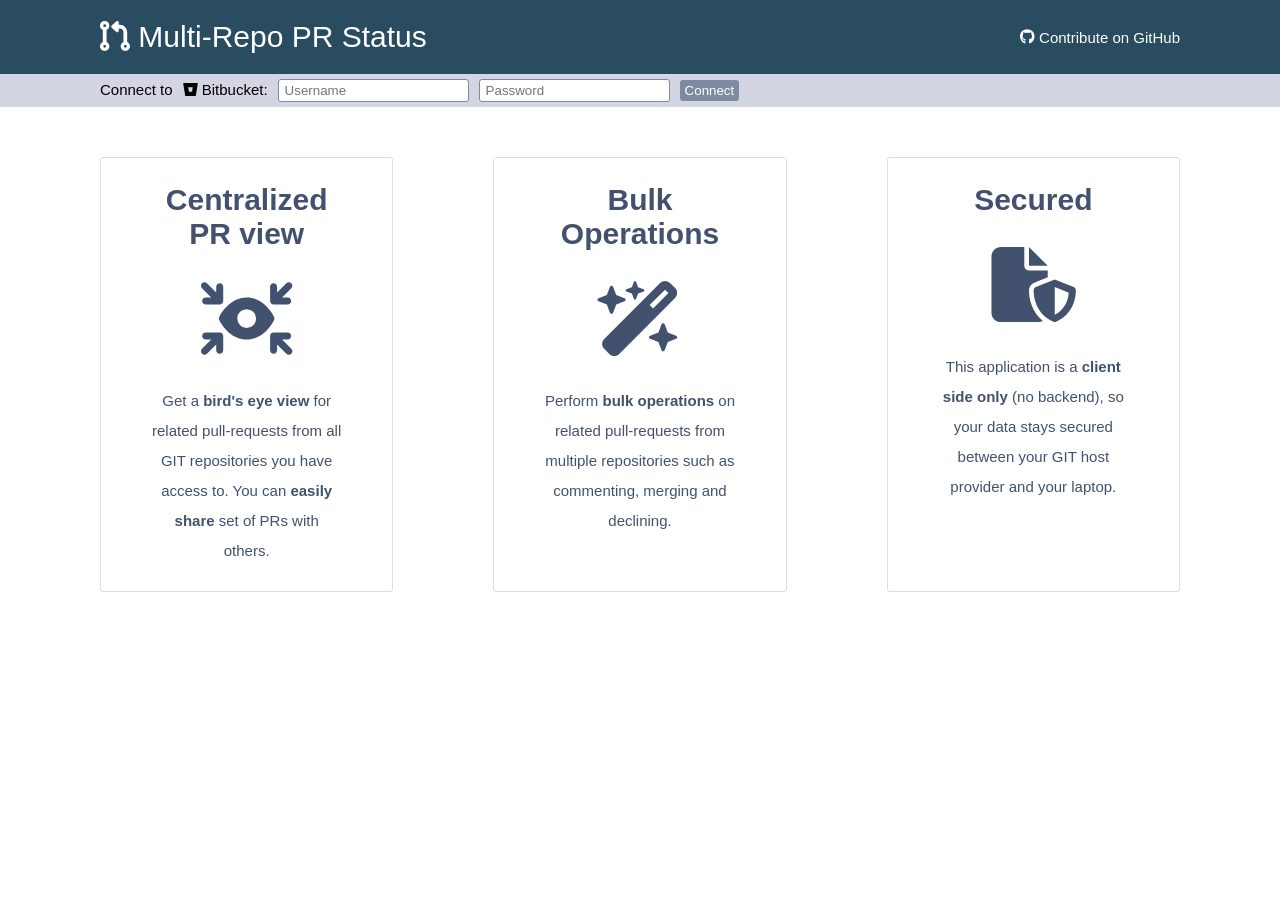
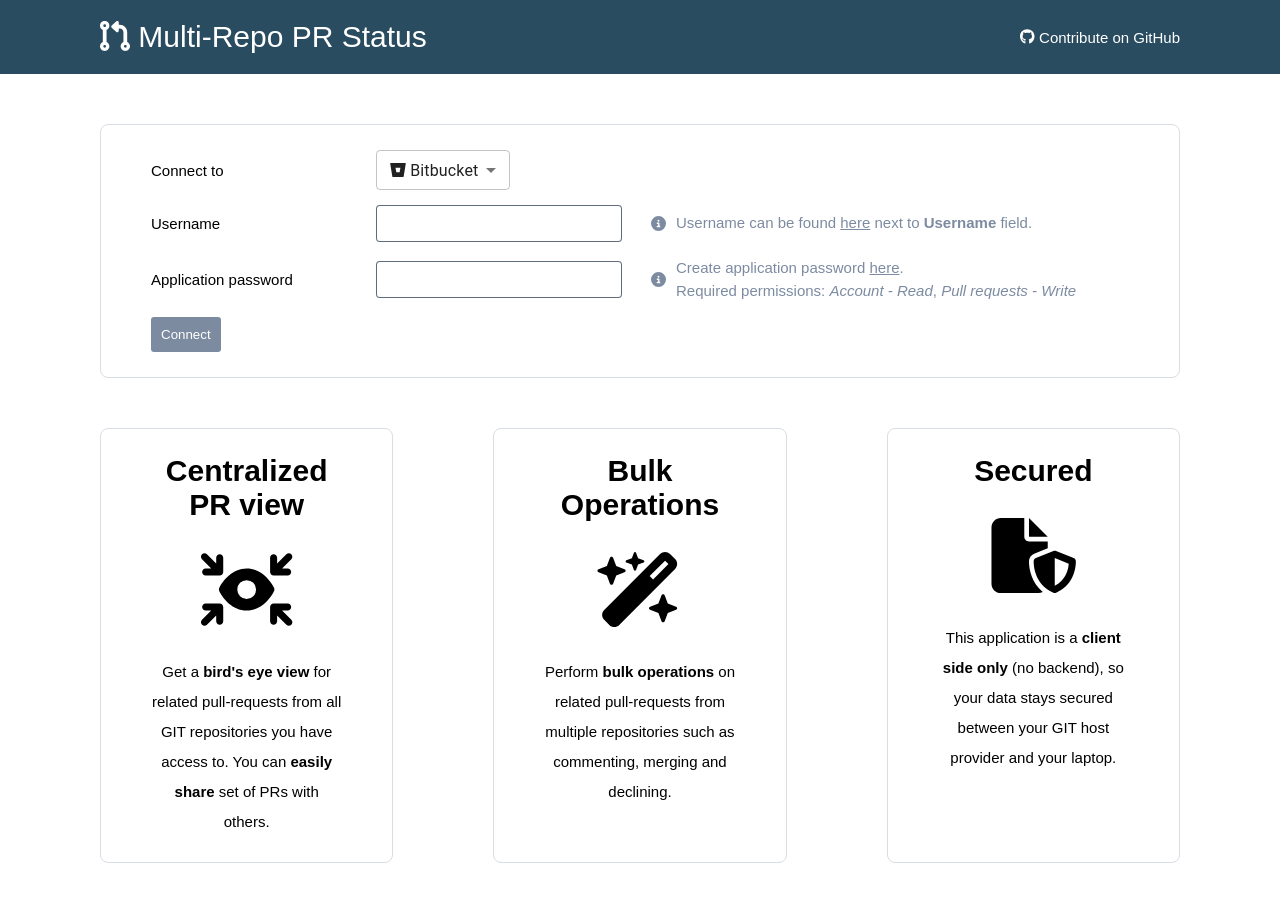
Before and after one commit to algosec/multi-repo-pr-status, a React (Create React App) app: page /multi-repo-pr-status/home in a window 1280 px wide. Shown: the top 902 px of the page. Before the commit the page ends 800 px from the top, so only its background shows below. Built offline with nearby package versions, Linux system fonts and the light colour scheme.

Commit message:
improve login UI (#29)

```diff
--- a/src/App.css
+++ b/src/App.css
@@ -24,9 +24,7 @@
 
 .App-body {
   padding: 50px 100px;
-  height: calc(100vh - 176px);
 }
-
 
 .Sub-header {
   background: #d3d5e3;
--- a/src/components/DataSourceHeader.tsx
+++ b/src/components/DataSourceHeader.tsx
@@ -1,24 +1,13 @@
-import {FontAwesomeIcon} from "@fortawesome/react-fontawesome";
-import {faBitbucket} from "@fortawesome/free-brands-svg-icons";
 import React from "react";
 import {DataSourceInfo} from "../services/DataSourceProvider";
+import {DataSourceIcon} from "./DataSourceIcon";
 
 interface DataSourceHeaderProps {
   dataSourceInfo: DataSourceInfo;
 }
 
 export const DataSourceHeader = React.memo((props: DataSourceHeaderProps) => {
-
-  function getDataSourceIcon() {
-    switch (props.dataSourceInfo.type) {
-      case "Bitbucket": return faBitbucket;
-      default: throw Error(`Unknown data source ${props.dataSourceInfo.type}`);
-    }
-  }
-
-  return (
-    <span>
-      Connected to <b><FontAwesomeIcon icon={getDataSourceIcon()} /> {props.dataSourceInfo.type}</b> as <b>{props.dataSourceInfo.credentials.username}</b>
-    </span>
-  );
+  return <span>
+    Connected to <b><DataSourceIcon type={props.dataSourceInfo.type} /> {props.dataSourceInfo.type}</b> as <b>{props.dataSourceInfo.credentials.username}</b>
+  </span>;
 });
--- /dev/null
+++ b/src/components/DataSourceIcon.tsx
@@ -0,0 +1,19 @@
+import {DataSourceType} from "../services/DataSourceProvider";
+import React from "react";
+import {faBitbucket} from "@fortawesome/free-brands-svg-icons";
+import {FontAwesomeIcon} from "@fortawesome/react-fontawesome";
+
+export interface DataSourceIconProps {
+  type: DataSourceType;
+}
+
+function getDataSourceIcon(type: DataSourceType) {
+  switch (type) {
+    case "Bitbucket": return faBitbucket;
+    default: throw Error(`Unknown data source ${type}`);
+  }
+}
+
+export const DataSourceIcon = React.memo((props: DataSourceIconProps) => {
+  return <FontAwesomeIcon icon={getDataSourceIcon(props.type)} />;
+});
--- a/src/components/InitialSyncIndicator.css
+++ b/src/components/InitialSyncIndicator.css
@@ -1,6 +1,6 @@
 .center-box {
     width: 100%;
-    height: 100%;
+    height: calc(100vh - 200px);
     display: flex;
     flex-direction: column;
     justify-content: center;
--- a/src/components/home/HomePage.css
+++ b/src/components/home/HomePage.css
@@ -1,21 +1,25 @@
-.box-holder {
+.home-page .box-holder {
     display: flex;
 }
+.home-page .box-holder:not(:last-child) {
+    margin-bottom: 50px;
+}
 
-.box-holder .box {
+.home-page .box-holder .box {
     flex: 1;
     border: 1px #d8dee4 solid;
     margin: 0 50px;
     padding: 25px 50px;
+    border-radius: 8px;
 }
-.box-holder .box:last-child {
+.home-page .box-holder .box:last-child {
     margin-right: 0;
 }
-.box-holder .box:first-child {
+.home-page .box-holder .box:first-child {
     margin-left: 0;
 }
 
-.box-holder .box .box-header {
+.home-page .box-holder .box .box-header {
     display: flex;
     flex-direction: column;
     justify-content: center;
@@ -23,16 +27,16 @@
     text-align: center;
 }
 
-.box-holder .box .box-header h1 {
+.home-page .box-holder .box .box-header h1 {
     margin: 0;
 }
 
-.box-holder .box .icon {
+.home-page .box-holder .box .icon {
     font-size: 5em;
     margin: 30px 0;
 }
 
-.box-holder .box .box-header .content {
+.home-page .box-holder .box .box-header .content {
     line-height: 30px;
     flex: 1;
 }
--- a/src/components/home/HomePage.tsx
+++ b/src/components/home/HomePage.tsx
@@ -7,9 +7,11 @@ import React from "react";
 export function HomePage() {
 
   return (
-    <div>
-      <div className="Sub-header">
-        <AuthPanel />
+    <div className="home-page">
+      <div className="box-holder">
+        <div className="box">
+          <AuthPanel />
+        </div>
       </div>
       <div className="box-holder">
           <div className="box">
--- a/src/components/home/auth/AuthPanel.css
+++ b/src/components/home/auth/AuthPanel.css
@@ -1,13 +1,37 @@
-.auth-row *:not(:last-child) {
+.auth-row {
+    display: flex;
+    margin-bottom: 15px;
+    align-items: center;
+}
+
+.auth-row > .title {
+    width: 225px;
+}
+.auth-row > .section {
+    width: 275px;
+}
+.auth-row > .info {
+    flex: 1;
+    color: #7D8BA1;
+    display: flex;
+    align-items: center;
+    line-height: 1.5em;
+}
+.auth-row > .info > .info-icon {
     margin-right: 10px;
 }
 
 .error-message {
     color: red;
+    padding-left: 25px;
 }
 
 .auth-row input {
     border-radius: 3px;
     border: 1px #7D8BA1 solid;
-    padding: 3px 6px;
+    padding: 6px 12px;
 }
+
+.data-source-type {
+    margin-right: 15px;
+}
--- a/src/components/home/auth/AuthPanel.tsx
+++ b/src/components/home/auth/AuthPanel.tsx
@@ -1,38 +1,49 @@
-import {faBitbucket} from '@fortawesome/free-brands-svg-icons';
+import {faInfoCircle} from '@fortawesome/free-solid-svg-icons';
 import {FontAwesomeIcon} from "@fortawesome/react-fontawesome";
 import React, {useCallback, useState} from "react";
-import {DataSourceInfo, generateDataSource} from "../../../services/DataSourceProvider";
+import {
+  DATA_SOURCE_TYPES,
+  DataSourceInfo,
+  DataSourceType,
+  generateDataSource
+} from "../../../services/DataSourceProvider";
 import {useNavigate} from "react-router-dom";
 import './AuthPanel.css';
-import {BitbucketAuthPopover} from "./BitbucketAuthPopover";
 import {useAppDispatch} from "../../../state/store";
 import {updateDataSourceInfo} from "../../../state/dataSourceInfo.slice";
+import {MenuItem, Select, TextField} from "@mui/material";
+import type {SelectChangeEvent} from "@mui/material";
+import {DataSourceIcon} from "../../DataSourceIcon";
+
+const CONNECT_TO_OPTIONS = DATA_SOURCE_TYPES.map(type => <MenuItem key={type} value={type}><DataSourceIcon type={type} /> {type}</MenuItem>);
 
 export function AuthPanel() {
 
   const dispatch = useAppDispatch();
 
-  const [user, setUser] = useState<string>('');
-  const [pass, setPass] = useState<string>('');
+  const [type, setType] = useState<DataSourceType>(DATA_SOURCE_TYPES[0]);
+  const [username, setUsername] = useState<string>('');
+  const [password, setPassword] = useState<string>('');
   const [errorMessage, setErrorMessage] = useState<string|null>(null);
   const navigate = useNavigate();
 
-  const updateUser = useCallback((e:  React.ChangeEvent<HTMLInputElement>) => setUser(e.target.value), []);
-  const updatePass = useCallback((e:  React.ChangeEvent<HTMLInputElement>) => setPass(e.target.value), []);
+  const updateType = useCallback((e:  SelectChangeEvent<DataSourceType>) => setType(e.target.value as DataSourceType), []);
+  const updateUser = useCallback((e:  React.ChangeEvent<HTMLInputElement>) => setUsername(e.target.value), []);
+  const updatePass = useCallback((e:  React.ChangeEvent<HTMLInputElement>) => setPassword(e.target.value), []);
 
   async function save() {
     setErrorMessage(null);
 
-    if (!user || !pass) {
+    if (!username || !password) {
       setErrorMessage("Fill credentials and try again");
       return;
     }
 
     const dataSourceInfo: DataSourceInfo = {
-      type: "Bitbucket",
+      type,
       credentials: {
-        username: user,
-        password: pass
+        username,
+        password,
       },
     };
 
@@ -49,19 +60,63 @@ export function AuthPanel() {
   }
 
   return (
-    <div className="auth-row">
-      <span>Connect to</span>
-      <BitbucketAuthPopover>
-        <span><FontAwesomeIcon icon={faBitbucket} /> Bitbucket:</span>
-      </BitbucketAuthPopover>
-      <label>
-        <input type="text" name="user" value={user} placeholder="Username" onChange={updateUser}/>
-      </label>
-      <label>
-        <input type="password" name="pass" placeholder="Password" onChange={updatePass} />
-      </label>
-      <button onClick={save} className="link-button">Connect</button>
+    <div>
+      <div className="auth-row">
+        <div className="title">Connect to</div>
+        <div className="section">
+          <Select value={type} onChange={updateType} size="small">
+            {CONNECT_TO_OPTIONS}
+          </Select>
+        </div>
+      </div>
+
+      <div className="auth-row">
+        <div className="title">Username</div>
+        <div className="section">
+          <TextField
+            name="user"
+            value={username}
+            onChange={updateUser}
+          />
+        </div>
+        <div className="info">
+          <FontAwesomeIcon icon={faInfoCircle} className="info-icon" />
+          <UsernameInfoBitbucket />
+        </div>
+      </div>
+
+      <div className="auth-row">
+        <div className="title">Application password</div>
+        <div className="section">
+          <TextField
+            name="password"
+            type="password"
+            value={password}
+            onChange={updatePass}
+          />
+        </div>
+        <div className="info">
+          <FontAwesomeIcon icon={faInfoCircle} className="info-icon" />
+          <PasswordInfoBitbucket />
+        </div>
+      </div>
+
+      <button onClick={save} className="link-button spacious">Connect</button>
       {errorMessage && <span className="error-message">{errorMessage}</span>}
     </div>
   );
 }
+
+function UsernameInfoBitbucket() {
+  return <div>
+    Username can be found <a href="https://bitbucket.org/account/settings/" target="_blank" rel="noreferrer">here</a> next to <b>Username</b> field.
+  </div>;
+}
+
+function PasswordInfoBitbucket() {
+  return <div>
+    Create application password <a href="https://bitbucket.org/account/settings/app-passwords/" target="_blank" rel="noreferrer">here</a>.
+    <br />
+    Required permissions: <i>Account - Read</i>, <i>Pull requests - Write</i>
+  </div>;
+}
--- a/src/components/pull-requests/PullRequestsItem.css
+++ b/src/components/pull-requests/PullRequestsItem.css
@@ -32,28 +32,28 @@
     margin-left: 20px;
 }
 
-.RepoName {
+.PullRequest .RepoName {
     border-radius: 5px;
     margin-right: 5px;
 }
 
-.pr-arrow {
+.PullRequest .pr-arrow {
     margin: 0 8px;
 }
 
-.box {
+.PullRequest .box {
     display: inline-block;
     color: rgb(66, 82, 110);
     border-radius: 3px;
     font-weight: 500;
 }
 
-.branch-box {
+.PullRequest .branch-box {
     background: #d3d5e3;
     padding: 4px 8px;
 }
 
-.repo-box {
+.PullRequest .repo-box {
     margin-right: 10px;
     background: #F7F7FF;
     border: 1px #d3d5e3 solid;
--- a/src/components/pull-requests/SyncStatus.tsx
+++ b/src/components/pull-requests/SyncStatus.tsx
@@ -7,7 +7,7 @@ interface SyncStatusProps {
   lastUpdate: Moment;
 }
 
-export const SyncStatus = React.memo(function (props: SyncStatusProps) {
+export const SyncStatus = React.memo((props: SyncStatusProps) => {
   const [lastUpdateSince, setLastUpdateSince] = useState(props.lastUpdate.fromNow());
 
   useEffect(() => {
--- a/src/index.css
+++ b/src/index.css
@@ -9,6 +9,10 @@ code {
     monospace;
 }
 
+a, a:visited, a:hover, a:active {
+  color: inherit;
+}
+
 .link-button {
   display: inline-block;
   background: #7D8BA1;
@@ -17,6 +21,10 @@ code {
   border-radius: 3px;
   cursor: pointer;
   border: none;
+}
+
+.link-button.spacious {
+  padding: 10px;
 }
 
 .link-button.active,
--- a/src/services/DataSourceProvider.ts
+++ b/src/services/DataSourceProvider.ts
@@ -2,6 +2,8 @@ import {BitbucketDataSource} from "./bitbucket/bitbucket";
 import {Credentials, DataSource} from "./DataSource";
 
 export type DataSourceType = 'Bitbucket';
+
+export const DATA_SOURCE_TYPES: DataSourceType[] = ['Bitbucket'];
 
 export interface DataSourceInfo {
   type: DataSourceType;
```
